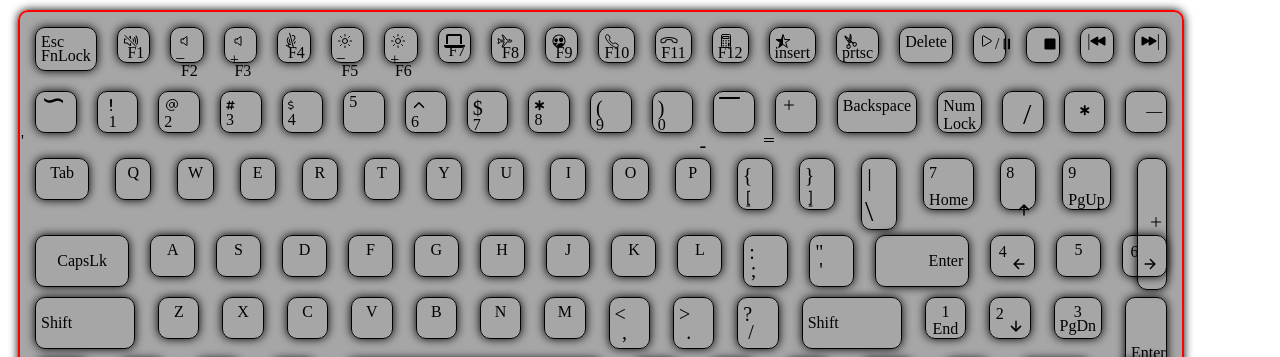
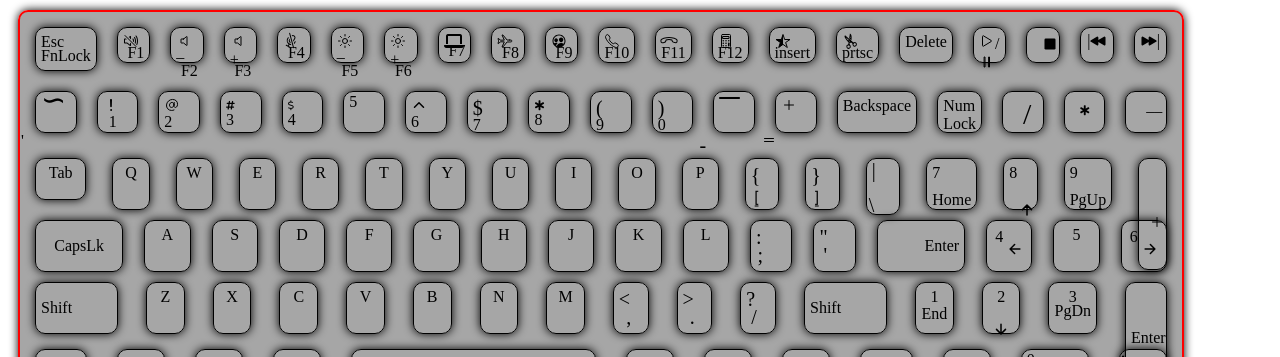
Before and after one commit to Vishnusodinapalli939/flex-properties, a plain HTML site: page index.html in a window 1280 px wide. Shown: the top 357 px of the page. Drawn offline with nearby package versions, Linux system fonts and the light colour scheme; some icons are missing.

Commit message:
adjusting the buttons

```diff
--- a/index.html
+++ b/index.html
@@ -117,12 +117,12 @@
             display:flex;
         }
         .col4{
-            width:40px;
-            height:30px;
+            width:45px;
+            height:40px;
             text-align: center;
         }
         .col5{
-            height:60px;
+            height:45px;
             width:40px;
         }
         #or1{
@@ -151,7 +151,7 @@
          }
          .col7{
             width:30px;
-            height:120px;
+            height:100px;
          }
          .plus1{
             position:relative;
@@ -190,7 +190,7 @@
          .r4{
             display: flex;
             position:relative;
-            top:-70px;
+            top:-65px;
             gap:1px;
          }
          .ro3{
@@ -211,9 +211,9 @@
          }
          .r5{
             display:flex;
-            gap: 3px;
+            gap: 8px;
             position:relative;
-            top:-80px;
+            top:-75px;
          }
          .ent{
             position: relative;
@@ -267,7 +267,7 @@
         .r6{
             display: flex;
             position: relative;
-            top:-170px;
+            top:-140px;
             gap:10px;
         }
          .pau{
@@ -277,8 +277,7 @@
         }
         #pau1{
             position:relative;
-            top:-17px;
-            left:20px;
+            top:1px;
         }
     </style>
     <body>
@@ -371,7 +370,7 @@
         <div class="col6"><span style='font-size:20px;'>&#125;</span>
             <span class="para3" style='font-size:15px;'>&#10636;</span></div>
         <div class="col5">
-            <span id="or1" style='font-size:25px;'>&#124;</span><span id="or2" style='font-size:30px;'>&#92;</span></div>
+            <span id="or1" style='font-size:20px;'>&#124;</span><span id="or2" style='font-size:20px;'>&#92;</span></div>
         <div class="col6">7
             <p class="para1">Home</p>
         </div>
```
